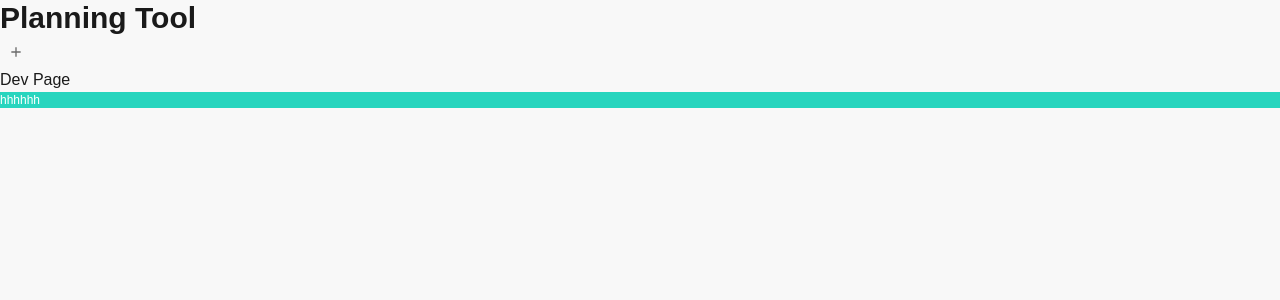
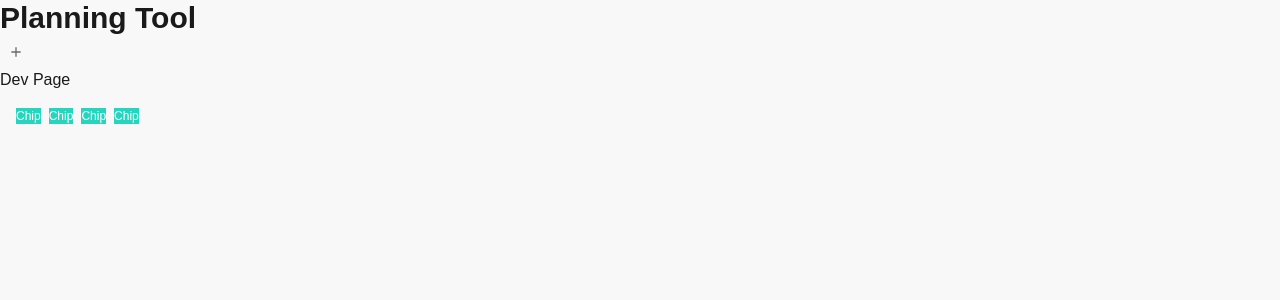
Before and after one commit to SOTA-swp/frontend, a Next.js app: page /dev in a window 1280 px wide. Shown: the top 300 px of the page. Built offline with nearby package versions, Linux system fonts and the light colour scheme.

Commit message:
🎨 Devの中のChipを書き換え

```diff
--- a/app/dev/page.tsx
+++ b/app/dev/page.tsx
@@ -12,7 +12,11 @@ const DevPage: React.FC<DevPageProps> = ({}) => {
   return (
     <div>
       Dev Page
-      <Chip>hhhhhh</Chip>
+      <div className="flex gap-2 p-4">
+        {Array.from({ length: 4 }).map((_, i) => (
+          <Chip key={i}>Chip</Chip>
+        ))}
+      </div>
     </div>
   );
 };
```
